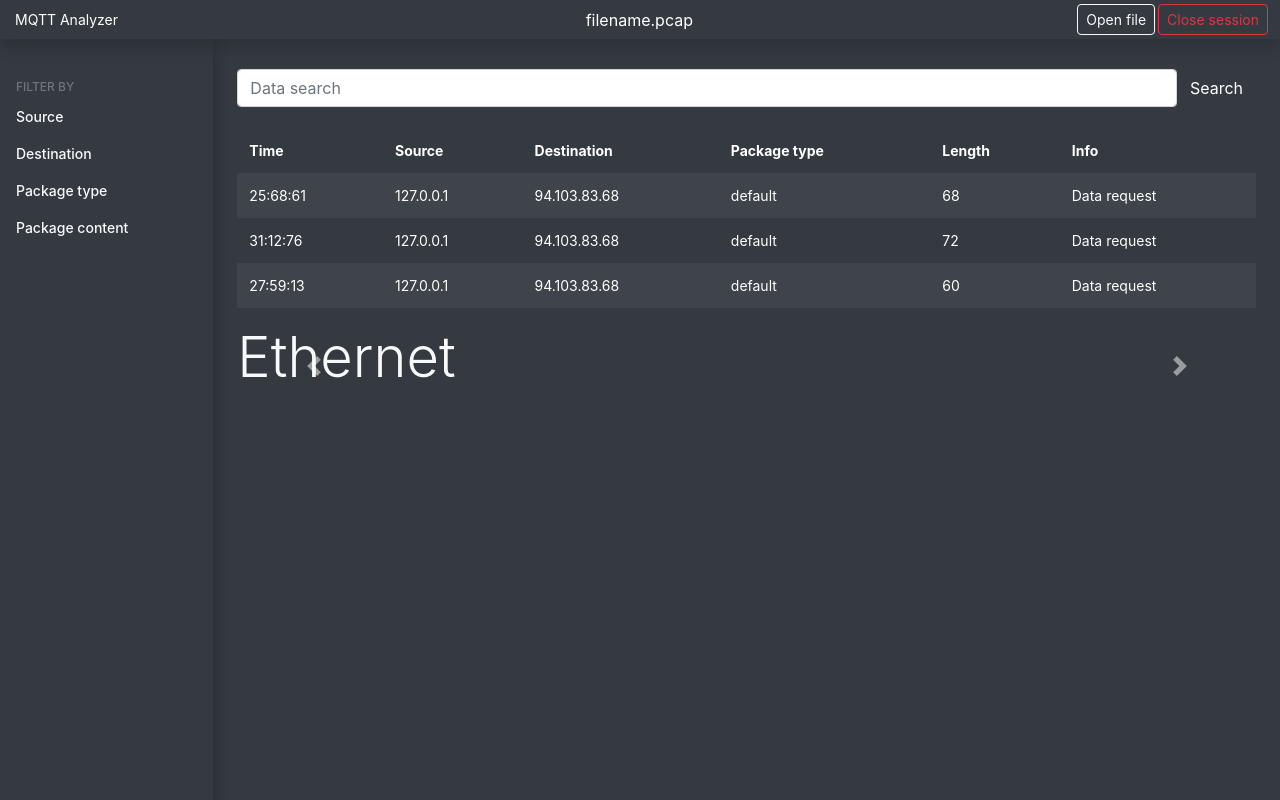
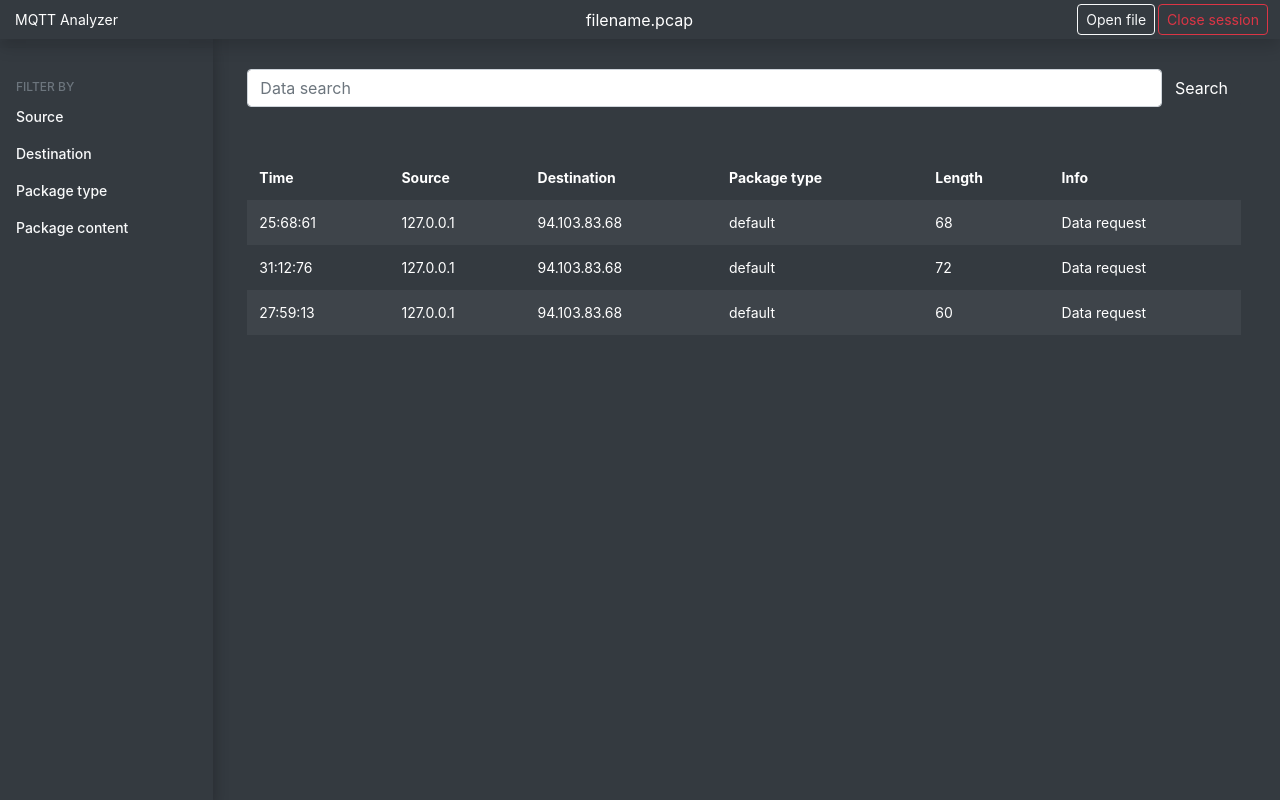
Before and after one commit to MQTTables/mqtt-analyzer, a Python web app: template web-gui/templates/index.html in a window 1280 px wide. Run offline with Jinja, Linux system fonts and the light colour scheme; the template is opened without the code that fills it, so the values that code supplies are empty.

Commit message:
update ui

```diff
--- a/web-gui/templates/index.html
+++ b/web-gui/templates/index.html
@@ -1,5 +1,5 @@
 <!doctype html>
-<html lang="en">
+<html lang="en" class="h-100">
 	<head>
 		<meta charset="utf-8">
 		<meta name="viewport" content="width=device-width, initial-scale=1, shrink-to-fit=no">
@@ -7,12 +7,13 @@
 
 		<!-- Bootstrap core CSS -->
 		<link href="static/css/bootstrap.min.css" rel="stylesheet">
+		<link href="static/css/bootstrap-horizon.min.css" rel="stylesheet">
 
 		<!-- Custom styles -->
 		<link href="static/css/main.css" rel="stylesheet">
 	</head>
 
-	<body class="bg-dark">
+	<body class="bg-dark h-100">
 	<nav class="navbar navbar-dark fixed-top bg-dark flex-md-nowrap p-0 shadow">
 		<div class="col-md-2 title" href="#">MQTT Analyzer</div>
 		<p class="filename title">filename.pcap</p>
@@ -51,9 +52,8 @@
 		</div>
 	</div>
 
-	<div class="container-fluid bg-dark">
-		<div class="row">
-
+	<div class="container-fluid bg-dark h-100">
+		<div class="row h-100">
 			<!-- Sidebar -->
 			<nav class="col-md-2 d-none d-md-block bg-dark sidebar shadow">
 				<div class="sidebar-sticky bg-dark shadow">
@@ -73,13 +73,15 @@
 			</nav>
 
 			<!-- Content -->
+			<div class="container-fluid">
 				<main role="main" class="col-md-9 ml-sm-auto col-lg-10 px-4 d-done d-md-block">
 					<br>
 					<div class="d-flex flex-row">
 						<input class="form-control" type="text" placeholder="Data search">
 						<button type="button" class="btn btn-dark">Search</button>
 					</div>
-				<br>
+				</main>
+				<main role="main" class="col-md-9 ml-sm-auto col-lg-10 px-4 d-done d-md-block h-50 overflow-auto">
 					<div class="table-responsive">
 						<table class="table table-striped table-dark table-borderless table-hover">
 							<thead>
@@ -120,31 +122,12 @@
 							</tbody>
 						</table>
 					</div>
-				<div id="carouselExampleControls" class="carousel slide" data-ride="carousel">
-					<div class="carousel-inner">
-					<div class="carousel-item active">
-						<p class="display-4 text-light">Ethernet</p>
-					</div>
-					<div class="carousel-item">
-						<p class="display-4 text-light">Internet</p>
-					</div>
-					<div class="carousel-item">
-						<p class="display-4 text-light">Transport</p>
-					</div>
-					<div class="carousel-item">
-						<p class="display-4 text-light">Application</p>
+				</main>
+				<div class="bg-light">
+
 				</div>
 			</div>
-					<a class="carousel-control-prev" href="#carouselExampleControls" role="button" data-slide="prev">
-					<span class="carousel-control-prev-icon" aria-hidden="true"></span>
-					<span class="sr-only">Previous</span>
-					</a>
-					<a class="carousel-control-next" href="#carouselExampleControls" role="button" data-slide="next">
-					<span class="carousel-control-next-icon" aria-hidden="true"></span>
-					<span class="sr-only">Next</span>
-					</a>
-				</div>
-			</main>
+
 		</div>
 	</div>
 	<!-- Loading javascript -->
```
Lines whose indentation alone changed are shown as unchanged.
